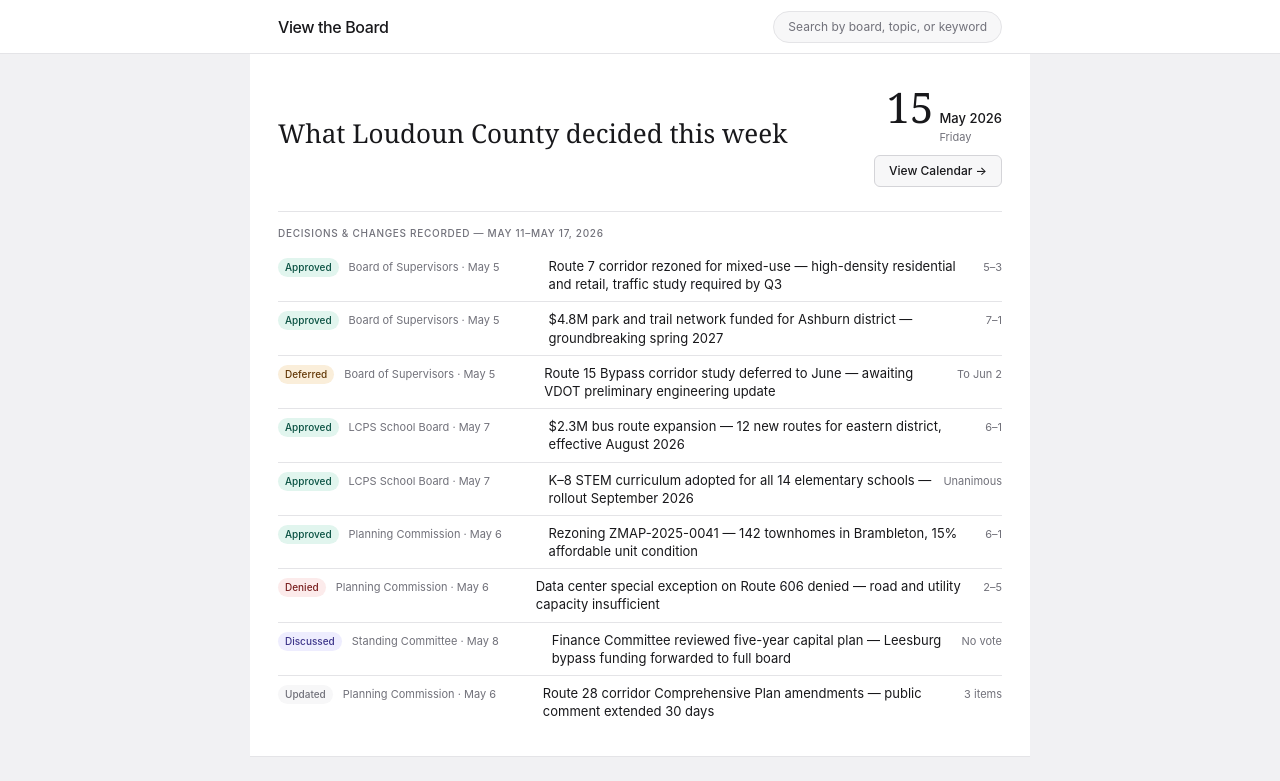
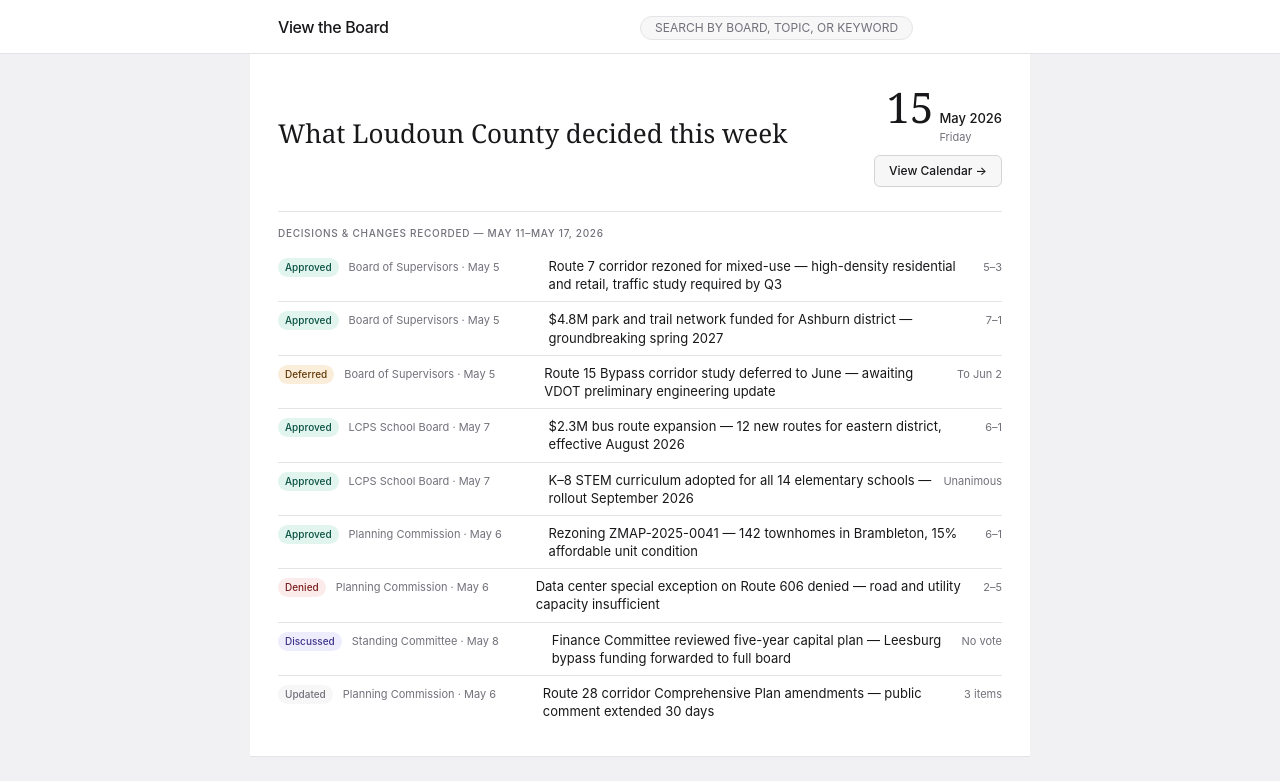
Before and after one commit to trynna-be-nerdy/vtb, a Next.js app in the folder frontend/: page / in a window 1280 px wide. Shown: the top 781 px of the page. Built offline with nearby package versions, Linux system fonts and the light colour scheme; no server answers; the database is empty.

Commit message:
feat(frontend/components): add Accordion.tsx, update Navbar.tsx

```diff
--- /dev/null
+++ b/frontend/components/Accordion.tsx
@@ -0,0 +1,81 @@
+'use client'
+
+import { useState } from 'react'
+import { ChevronDown } from 'lucide-react'
+
+export interface DecisionGroup {
+  meetingDate: string
+  meetingTitle: string
+  decisions: string[]
+  totalItems: number
+}
+
+function inferOutcomeColor(decision: string): string {
+  const lower = decision.toLowerCase()
+  if (lower.includes('denied') || lower.includes('rejected')) return 'dot-amber'
+  if (lower.includes('defer') || lower.includes('postpone') || lower.includes('tabled'))
+    return 'dot-amber'
+  if (lower.includes('approv') || lower.includes('adopt') || lower.includes('pass'))
+    return 'dot-teal'
+  return 'dot-blue'
+}
+
+export function DecisionsAccordion({ items, accentColor }: { items: DecisionGroup[]; accentColor: string }) {
+  const [openIdx, setOpenIdx] = useState<number | null>(null)
+
+  if (items.length === 0) return null
+
+  return (
+    <div className="fb-accordion">
+      {items.map((group, i) => {
+        const isOpen = openIdx === i
+        return (
+          <div key={i} className="fb-accordion-item">
+            <button
+              className="fb-accordion-trigger"
+              onClick={() => setOpenIdx(isOpen ? null : i)}
+              aria-expanded={isOpen}
+            >
+              <div style={{ display: 'flex', alignItems: 'center', gap: 10 }}>
+                <span className="fb-accordion-trigger-label">Key decisions</span>
+                <span style={{ fontSize: 12, color: 'var(--color-text-primary)', fontWeight: 400 }}>
+                  {group.meetingDate} — {group.meetingTitle}
+                </span>
+                <span
+                  style={{
+                    fontSize: 10,
+                    fontWeight: 600,
+                    padding: '1px 7px',
+                    borderRadius: 9999,
+                    background: 'var(--color-background-tertiary)',
+                    color: 'var(--color-text-secondary)',
+                  }}
+                >
+                  {group.decisions.length}
+                </span>
+              </div>
+              <ChevronDown
+                size={15}
+                className={`fb-accordion-chevron ${isOpen ? 'open' : ''}`}
+                aria-hidden
+              />
+            </button>
+
+            <div className={`fb-accordion-body ${isOpen ? 'open' : ''}`}>
+              <div className="fb-accordion-content">
+                <ul className="fb-decision-list">
+                  {group.decisions.map((d, j) => (
+                    <li key={j} className="fb-decision-item">
+                      <span className={`fb-decision-dot ${inferOutcomeColor(d)}`} style={{ background: accentColor }} />
+                      <span>{d}</span>
+                    </li>
+                  ))}
+                </ul>
+              </div>
+            </div>
+          </div>
+        )
+      })}
+    </div>
+  )
+}
--- a/frontend/components/Navbar.tsx
+++ b/frontend/components/Navbar.tsx
@@ -36,13 +36,35 @@ export function Navbar() {
 
   return (
     <nav ref={navRef} className="nav" id="navbar">
+      {/* DaisyUI navbar layout inside existing .nav-inner container */}
       <div className="nav-inner">
-        <Link href="/" className="nav-logo">
-          View the Board
-        </Link>
-        <Link href="/search" className="search-pill">
-          Search by board, topic, or keyword
-        </Link>
+        <div className="navbar-start" style={{ flex: 'none' }}>
+          <Link href="/" className="nav-logo">
+            View the Board
+          </Link>
+        </div>
+
+        {/* DaisyUI btn-ghost gives subtle hover ripple and focus ring */}
+        <div className="navbar-end" style={{ flex: 'none' }}>
+          <Link
+            href="/search"
+            className="btn btn-ghost btn-sm"
+            style={{
+              borderRadius: 20,
+              fontSize: 12,
+              color: 'var(--color-text-secondary)',
+              background: 'var(--color-background-secondary)',
+              border: '0.5px solid var(--color-border-tertiary)',
+              fontWeight: 400,
+              letterSpacing: 0,
+              height: 'auto',
+              padding: '5px 14px',
+              minHeight: 'unset',
+            }}
+          >
+            Search by board, topic, or keyword
+          </Link>
+        </div>
       </div>
     </nav>
   )
```
